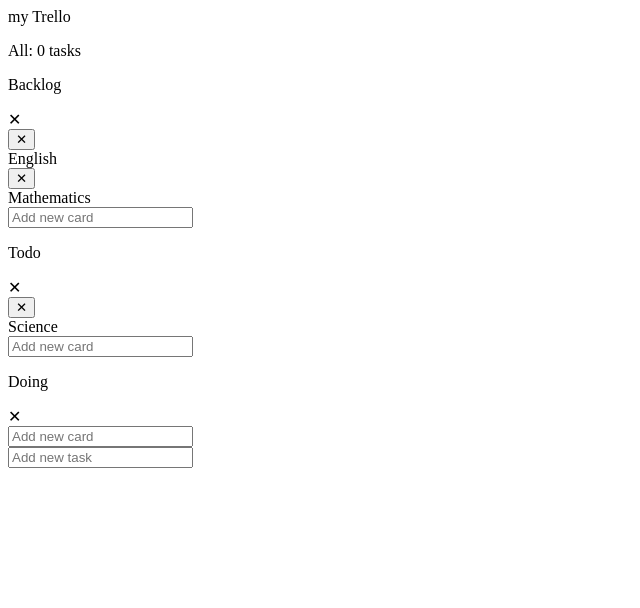
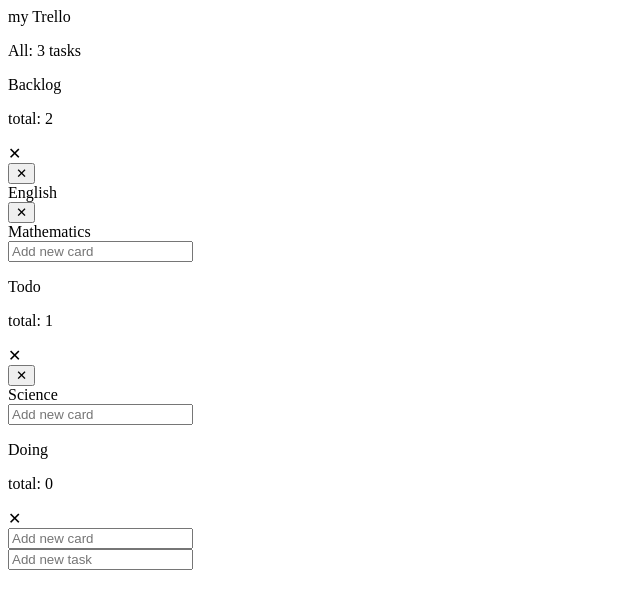
Before and after one commit to key0123456789/Taskey, a Vue app: page / in a window 1280 px wide. Shown: the top 608 px of the page, without its empty margins (0-640 px from the left). Built offline with nearby package versions, Linux system fonts and the light colour scheme; the HTML template or start-up script is replaced by a standard one.

Commit message:
Add total card count

```diff
--- a/src/components/Board.vue
+++ b/src/components/Board.vue
@@ -4,7 +4,7 @@
       my Trello
     </header>
     <main>
-      <p class="info-line">All: 0 tasks</p>
+      <p class="info-line">All: {{ totalCardCount }} tasks</p>
       <div class="list-index">
         <list v-for="(item, index) in lists"
           :key="item.id"
@@ -32,6 +32,9 @@
     ...mapState([
       'lists'
     ]),
-  },
+    totalCardCount() {
+      return this.$store.getters.totalCardCount
+    }
+  }
 }
 </script>
--- a/src/components/List.vue
+++ b/src/components/List.vue
@@ -2,6 +2,7 @@
   <div class="list">
     <div class="listheader">
       <p class="list-title">{{ title }}</p>
+      <p class="list-counter">total: {{ totalCardInList }}</p>
       <div class="deletelist" @click="removeList">✕</div>
     </div>
     <card v-for="(item, index) in cards"
@@ -37,6 +38,11 @@
       required: true
     }
   },
+  computed: {
+    totalCardInList: function() {
+      return this.cards.length
+    }
+  },
   methods: {
     removeList: function() {
       if(confirm('本当にこのリストを削除しますか？')){
--- a/src/store/index.js
+++ b/src/store/index.js
@@ -58,6 +58,11 @@
     }
   },
   getters: {
+    totalCardCount(state) {
+    let count = 0
+    state.lists.map(content => count += content.cards.length)
+    return count
+    }
   }
 })
 
```
